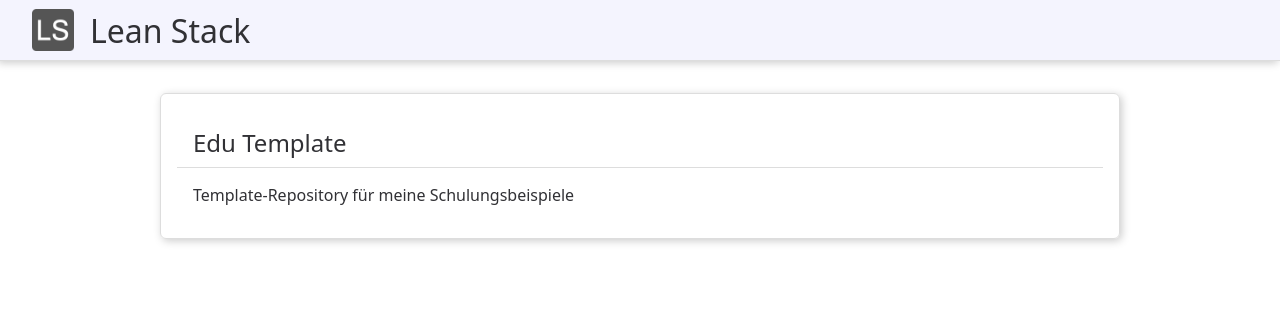
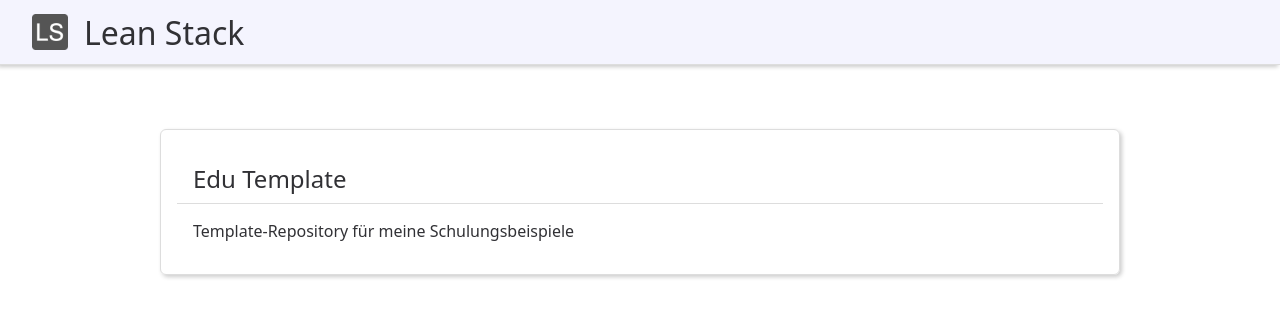
Before and after one commit to lean-ng/edu-template, an Angular app: page / in a window 1280 px wide. Shown: the top 318 px of the page. Built offline with nearby package versions, Linux system fonts and the light colour scheme.

Commit message:
Small styling updates.

```diff
--- a/src/app/app.component.html
+++ b/src/app/app.component.html
@@ -19,11 +19,11 @@
 
   header {
     background-color: #f4f4fe;
-    height: 60px;
+    height: 64px;
     display: flex;
     padding: 0 2rem;
     border-bottom: 1px solid #ddd;
-    box-shadow: -2px 2px 8px #ccc;
+    box-shadow: -2px 2px 4px #ccc;
   }
 
   header .brand {
@@ -31,7 +31,7 @@
     align-items: center;
   }
   header .brand img {
-    height: 42px;
+    height: 36px;
     margin-right: 1rem;
   }
 
@@ -41,10 +41,11 @@
     padding: 0 2rem;
   }
   .teaser {
+    margin-top: 4rem;
     border: 1px solid #ddd;
     padding: 2rem 1rem;
     border-radius: 6px;
-    box-shadow: 2px 2px 8px #ccc;
+    box-shadow: 2px 2px 4px #ccc;
   }
   .teaser h2 {
     padding: 0 1rem 0.5rem;
```
